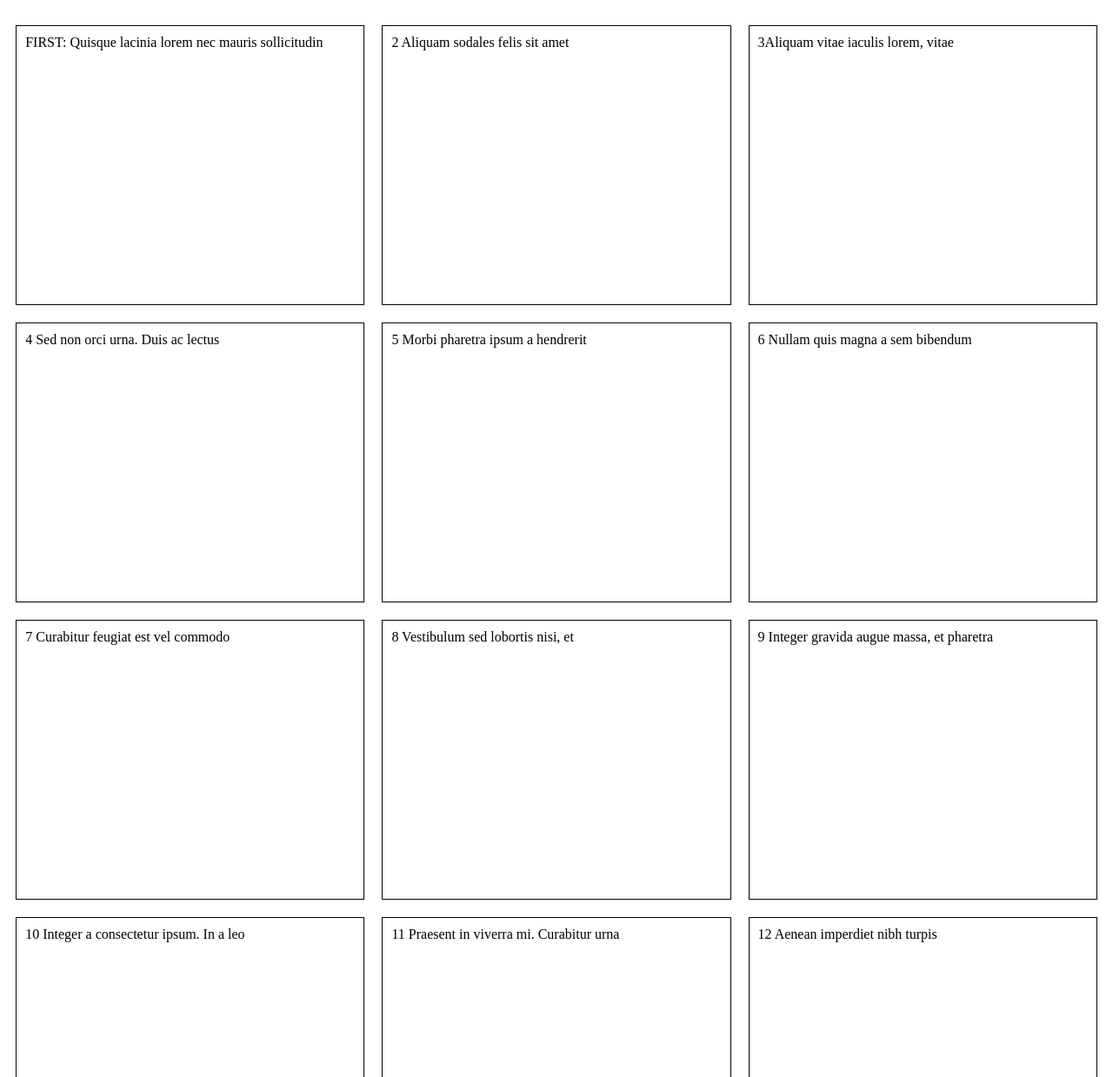
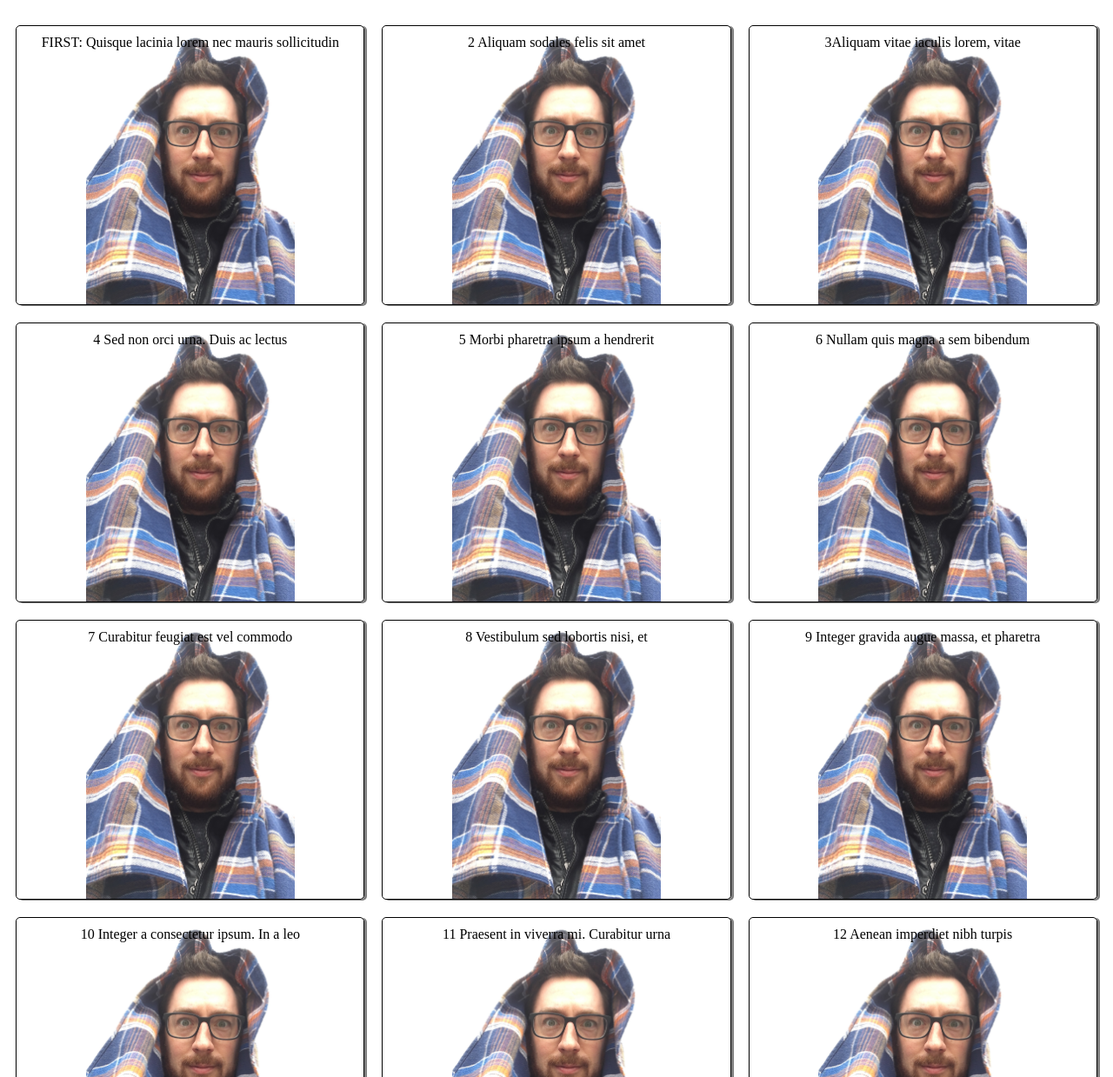
Before and after one commit to Ezmapel/ethan-mapel, a website: page index.html in a window 1280 px wide. Shown: the part 61-1300 px from the top of the page at 87% size. Drawn offline with Linux system fonts and the light colour scheme.

Commit message:
Add background img and box shadow

```diff
--- a/index.html
+++ b/index.html
@@ -12,23 +12,23 @@
     <h1>Savvy Coders Jan. 2020 Cohort</h1>
   </header>
   <content class="responsive flex">
-    <div id="block1">FIRST: Quisque lacinia lorem nec mauris sollicitudin</div>
-    <div id="block2">2 Aliquam sodales felis sit amet </div>
-    <div id="block3">3Aliquam vitae iaculis lorem, vitae</div>
-    <div id="block4">4 Sed non orci urna. Duis ac lectus</div>
-    <div id="block5">5 Morbi pharetra ipsum a hendrerit</div>
-    <div id="block6">6 Nullam quis magna a sem bibendum</div>
-    <div id="block7">7 Curabitur feugiat est vel commodo</div>
-    <div id="block8">8 Vestibulum sed lobortis nisi, et </div>
-    <div id="block9">9 Integer gravida augue massa, et pharetra</div>
-    <div id="block10">10 Integer a consectetur ipsum. In a leo</div>
-    <div id="block11">11 Praesent in viverra mi. Curabitur urna</div>
-    <div id="block12">12 Aenean imperdiet nibh turpis</div>
-    <div id="block13">13 Donec ac pulvinar leo, nec</div>
-    <div id="block14">14 Sed a risus posuere, rutrum orci</div>
-    <div id="block15">15 Sed sollicitudin in eros non pulvinar</div>
-    <div id="block16">16 Nullam nisl ante, blandit vel</div>
-    <div id="block17">LAST: posuere justo vitae urna</div>
+    <div class="face" id="block1">FIRST: Quisque lacinia lorem nec mauris sollicitudin</div>
+    <div class="face" id="block2">2 Aliquam sodales felis sit amet </div>
+    <div class="face" id="block3">3Aliquam vitae iaculis lorem, vitae</div>
+    <div class="face" id="block4">4 Sed non orci urna. Duis ac lectus</div>
+    <div class="face" id="block5">5 Morbi pharetra ipsum a hendrerit</div>
+    <div class="face" id="block6">6 Nullam quis magna a sem bibendum</div>
+    <div class="face" id="block7">7 Curabitur feugiat est vel commodo</div>
+    <div class="face" id="block8">8 Vestibulum sed lobortis nisi, et </div>
+    <div class="face" id="block9">9 Integer gravida augue massa, et pharetra</div>
+    <div class="face" id="block10">10 Integer a consectetur ipsum. In a leo</div>
+    <div class="face" id="block11">11 Praesent in viverra mi. Curabitur urna</div>
+    <div class="face" id="block12">12 Aenean imperdiet nibh turpis</div>
+    <div class="face" id="block13">13 Donec ac pulvinar leo, nec</div>
+    <div class="face" id="block14">14 Sed a risus posuere, rutrum orci</div>
+    <div class="face" id="block15">15 Sed sollicitudin in eros non pulvinar</div>
+    <div class="face" id="block16">16 Nullam nisl ante, blandit vel</div>
+    <div class="face" id="block17">LAST: posuere justo vitae urna</div>
   </content>
   <form action="https://formspree.io/mrgkogwd" method="POST">
     <label for="name">Name:</label>
--- a/styles.css
+++ b/styles.css
@@ -24,3 +24,14 @@
     flex-direction: column;
   }
 }
+
+.face {
+  background-image: url(./pics/IMG-1423.JPG);
+  background-size: contain;
+  background-position: center;
+  background-repeat: no-repeat;
+  display: flex;
+  justify-content: center;
+  border-radius: 5px;
+  box-shadow: 3px 1px gray;
+}
```
